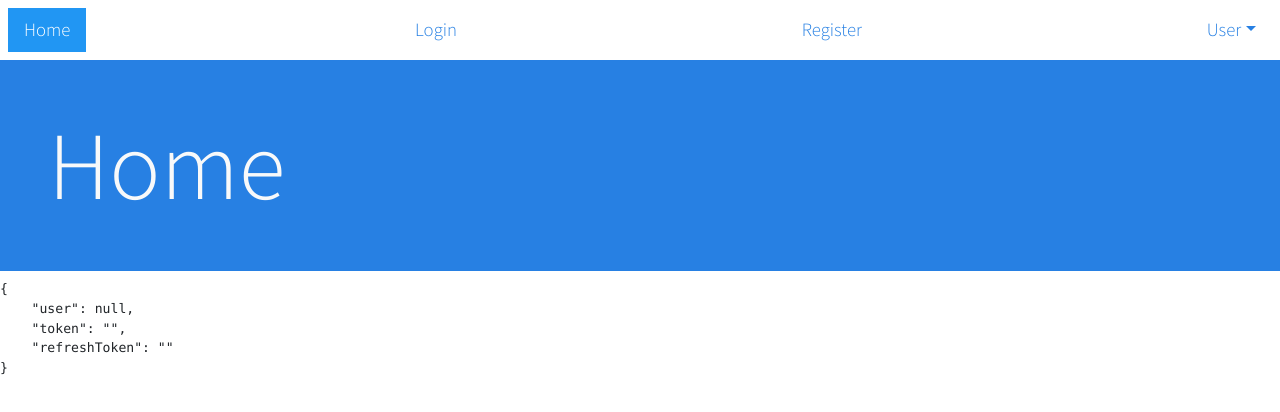
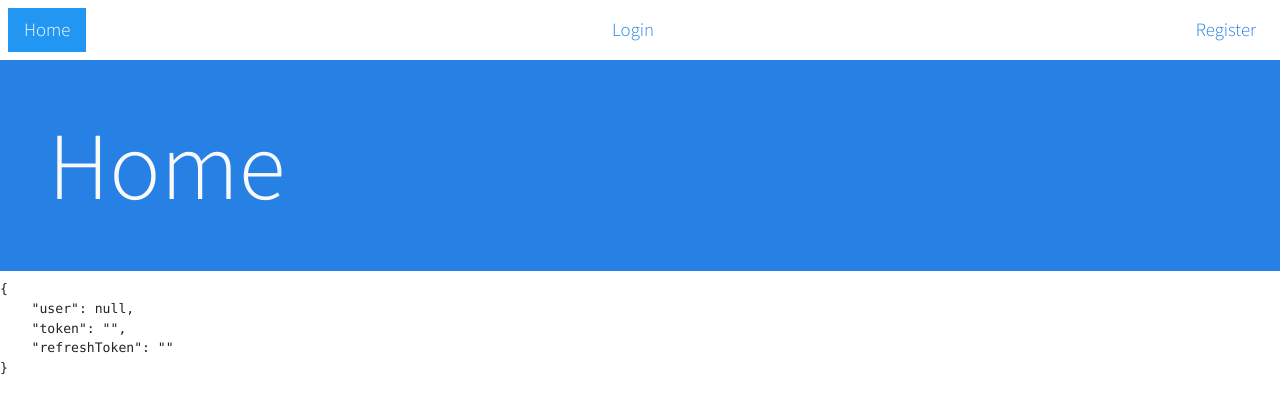
Before and after one commit to ChrisTian206/MERN_RealEstateWeb, a React (Create React App) app in the folder client/: page / in a window 1280 px wide. Shown: the top 412 px of the page. Built offline with nearby package versions, Linux system fonts and the light colour scheme.

Commit message:
conditionally show login and logout

```diff
--- a/client/src/components/Main.js
+++ b/client/src/components/Main.js
@@ -19,16 +19,33 @@ export default function Main() {
         toast.success('You have logged out')
     }
 
+    //Check if a user is considered 'logged in' by verifying if the 'auth' object is not null,
+    //the 'user' property is not null, and both the 'token' and 'refreshToken' properties are present and truthy.
+    /** Another way to write this
+     * let isLogin = false;
+     *
+    if (auth && auth.user !== null && auth.token && auth.refreshToken) {
+        isLogin = true;
+    }
+     */
+    const isLogin = auth?.user !== null && auth.token && auth.refreshToken
+
     return (
         <nav className="nav d-flex justify-content-between p-2 lead">
             <NavLink className="nav-link" aria-current="page" to="/">Home</NavLink>
+
+            {!isLogin ? (
+                <>
                     <NavLink className="nav-link" to="/login">Login</NavLink>
                     <NavLink className="nav-link" to="/register">Register</NavLink>
+                </>
+            ) : ('')}
 
+            {!isLogin ? ('') : (
                 <div className="dropdown">
                     <li>
                         <a className="nav-link dropdown-toggle" data-bs-toggle="dropdown">
-                        User
+                            {auth?.user?.name ? auth.user.name : auth.user.username}
                         </a>
                         <ul className="dropdown-menu">
                             <li>
@@ -40,6 +57,7 @@ export default function Main() {
                         </ul>
                     </li>
                 </div>
+            )}
         </nav>
     )
 }
```
Lines whose indentation alone changed are shown as unchanged.
